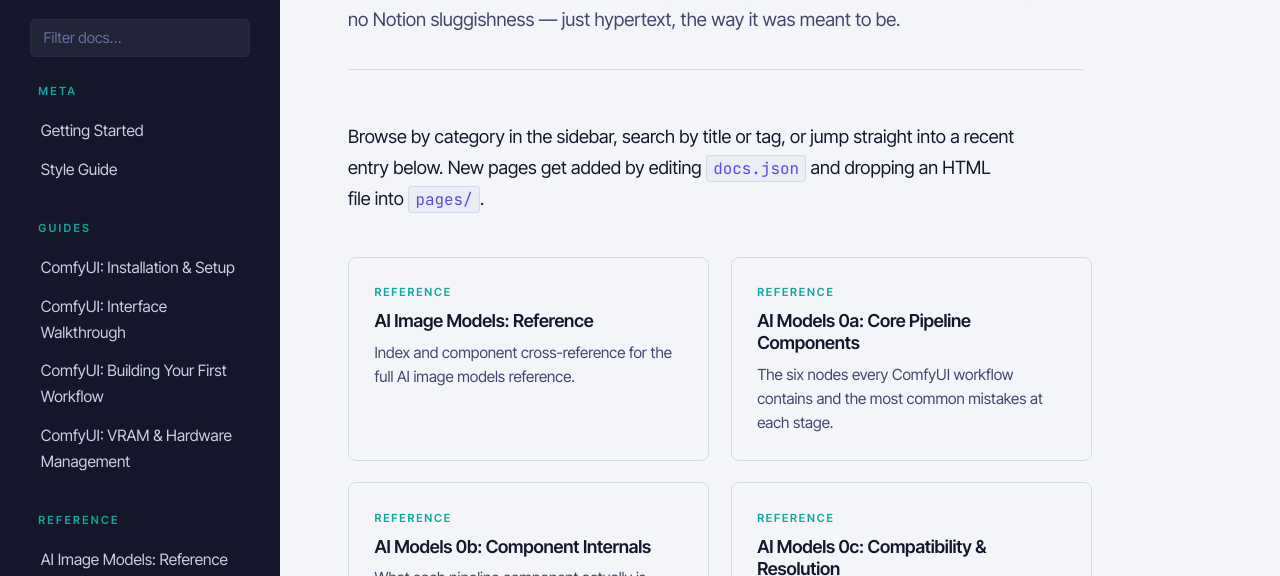
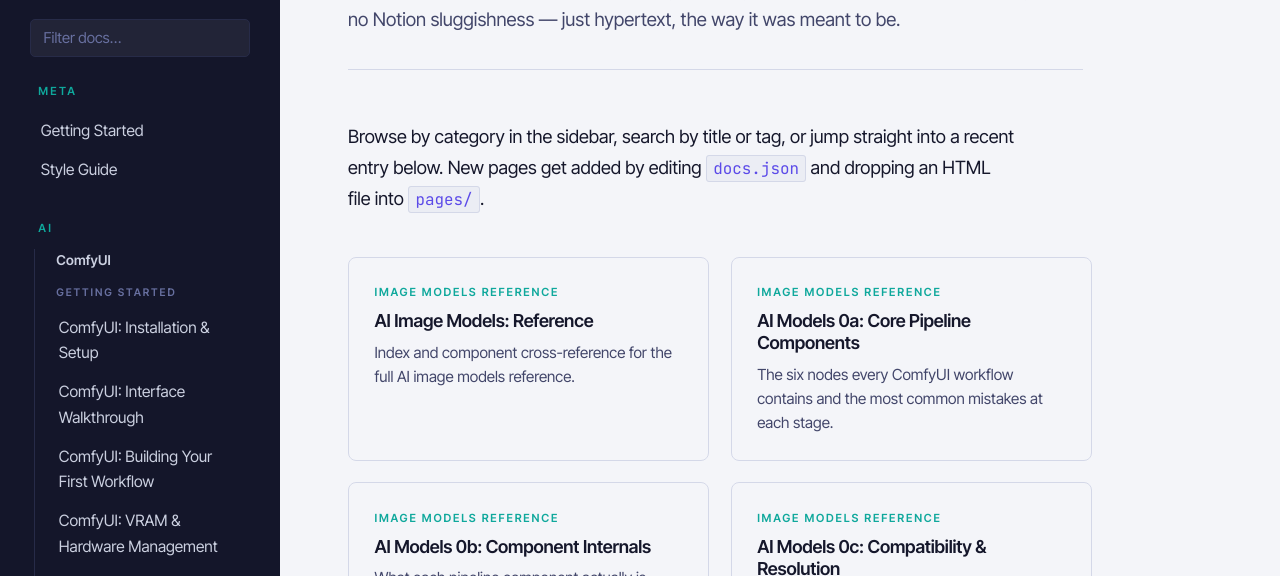
Before and after one commit to production-hr/Documentation, a plain HTML site: page index.html in a window 1280 px wide. Shown: the part 211-787 px from the top of the page. Drawn offline with Linux system fonts and the light colour scheme.

Commit message:
split in pages

```diff
--- a/assets/css/style.css
+++ b/assets/css/style.css
@@ -218,6 +218,38 @@
   width: 2px;
   background: var(--accent-2);
   border-radius: 0 2px 2px 0;
+}
+
+/* --- Nested nav levels (subsection + category) --- */
+.nav-sub {
+  margin-top: 0.5rem;
+  padding-left: 0.75rem;
+  border-left: 1px solid var(--sidebar-rule);
+  margin-left: 0.25rem;
+}
+.nav-leaf {
+  margin-top: 0.25rem;
+}
+.nav-section__title--l2 {
+  font-family: var(--sans);
+  font-size: 0.8rem;
+  letter-spacing: 0.01em;
+  text-transform: none;
+  color: var(--sidebar-fg);
+  font-weight: 600;
+  margin-bottom: 0.4rem;
+  padding-left: 0.5rem;
+}
+.nav-section__title--l3 {
+  font-family: var(--sans);
+  font-size: 0.62rem;
+  letter-spacing: 0.18em;
+  text-transform: uppercase;
+  color: var(--sidebar-muted);
+  font-weight: 600;
+  margin-bottom: 0.4rem;
+  margin-top: 0.75rem;
+  padding-left: 0.5rem;
 }
 
 /* --- Search box (inside dark sidebar) --- */
--- a/assets/js/site.js
+++ b/assets/js/site.js
@@ -35,18 +35,18 @@
     return null;
   }
 
+  function navItem(d, activeId) {
+    var isActive = d.id === activeId;
+    return '<li data-doc-item data-title="' + escapeAttr(d.title.toLowerCase()) +
+           '" data-tags="' + escapeAttr((d.tags || []).join(' ').toLowerCase()) + '">' +
+           '<a href="' + rel(d.file) + '"' +
+           (isActive ? ' class="is-active"' : '') + '>' +
+           escapeHtml(d.title) + '</a></li>';
+  }
+
   function buildSidebar(manifest) {
     var sidebar = document.querySelector('[data-nav]');
     if (!sidebar) return;
-
-    // group by category
-    var groups = {};
-    var order = [];
-    manifest.docs.forEach(function (d) {
-      var cat = d.category || 'General';
-      if (!groups[cat]) { groups[cat] = []; order.push(cat); }
-      groups[cat].push(d);
-    });
 
     var activeId = currentDocId(manifest);
     var html = '';
@@ -61,22 +61,65 @@
     // Search box
     html += '<input type="search" class="search-box" placeholder="Filter docs…" data-search />';
 
-    order.forEach(function (cat) {
+    // Separate flat docs (no section) from hierarchical docs (section present)
+    var flat = {}; var flatOrder = [];
+    var sections = {}; var sectionOrder = [];
+
+    manifest.docs.forEach(function (d) {
+      var cat = d.category || 'General';
+      if (d.section) {
+        var s = d.section, sub = d.subsection || '';
+        if (!sections[s]) { sections[s] = { subs: {}, subOrder: [] }; sectionOrder.push(s); }
+        var sec = sections[s];
+        if (!sec.subs[sub]) { sec.subs[sub] = { cats: {}, catOrder: [] }; sec.subOrder.push(sub); }
+        var subsec = sec.subs[sub];
+        if (!subsec.cats[cat]) { subsec.cats[cat] = []; subsec.catOrder.push(cat); }
+        subsec.cats[cat].push(d);
+      } else {
+        if (!flat[cat]) { flat[cat] = []; flatOrder.push(cat); }
+        flat[cat].push(d);
+      }
+    });
+
+    // Render flat categories
+    flatOrder.forEach(function (cat) {
       html += '<div class="nav-section">';
       html += '<div class="nav-section__title">' + escapeHtml(cat) + '</div><ul>';
-      groups[cat].forEach(function (d) {
-        var isActive = d.id === activeId;
-        html += '<li data-doc-item data-title="' + escapeAttr(d.title.toLowerCase()) +
-                '" data-tags="' + escapeAttr((d.tags || []).join(' ').toLowerCase()) + '">' +
-                '<a href="' + rel(d.file) + '"' +
-                (isActive ? ' class="is-active"' : '') + '>' +
-                escapeHtml(d.title) + '</a></li>';
+      flat[cat].forEach(function (d) { html += navItem(d, activeId); });
+      html += '</ul></div>';
+    });
+
+    // Render hierarchical sections: section > subsection > category
+    sectionOrder.forEach(function (s) {
+      var sec = sections[s];
+      html += '<div class="nav-section" data-nav-section>';
+      html += '<div class="nav-section__title">' + escapeHtml(s) + '</div>';
+      sec.subOrder.forEach(function (sub) {
+        var subsec = sec.subs[sub];
+        html += '<div class="nav-sub" data-nav-sub>';
+        if (sub) {
+          html += '<div class="nav-section__title nav-section__title--l2">' + escapeHtml(sub) + '</div>';
+        }
+        subsec.catOrder.forEach(function (cat) {
+          html += '<div class="nav-leaf" data-nav-leaf>';
+          html += '<div class="nav-section__title nav-section__title--l3">' + escapeHtml(cat) + '</div>';
+          html += '<ul>';
+          subsec.cats[cat].forEach(function (d) { html += navItem(d, activeId); });
+          html += '</ul></div>';
+        });
+        html += '</div>';
       });
-      html += '</ul></div>';
+      html += '</div>';
     });
 
     sidebar.innerHTML = html;
     wireSearch();
+  }
+
+  function anyVisible(nodeList) {
+    return Array.prototype.some.call(nodeList, function (el) {
+      return el.style.display !== 'none';
+    });
   }
 
   function wireSearch() {
@@ -90,14 +133,21 @@
           li.dataset.tags.indexOf(q) !== -1;
         li.style.display = match ? '' : 'none';
       });
-      // hide empty section titles
+      // hide empty leaf groups
+      document.querySelectorAll('[data-nav-leaf]').forEach(function (leaf) {
+        var items = leaf.querySelectorAll('[data-doc-item]');
+        leaf.style.display = anyVisible(items) ? '' : 'none';
+      });
+      // hide empty subsections
+      document.querySelectorAll('[data-nav-sub]').forEach(function (sub) {
+        var leaves = sub.querySelectorAll('[data-nav-leaf]');
+        sub.style.display = (leaves.length === 0 || anyVisible(leaves)) ? '' : 'none';
+      });
+      // hide empty top-level sections
       document.querySelectorAll('.nav-section').forEach(function (sec) {
         var items = sec.querySelectorAll('[data-doc-item]');
         if (items.length === 0) return;
-        var anyVisible = Array.prototype.some.call(items, function (li) {
-          return li.style.display !== 'none';
-        });
-        sec.style.display = anyVisible ? '' : 'none';
+        sec.style.display = anyVisible(items) ? '' : 'none';
       });
     });
   }
--- a/docs.json
+++ b/docs.json
@@ -25,7 +25,9 @@
     {
       "id": "comfyui-installation",
       "title": "ComfyUI: Installation & Setup",
-      "category": "Guides",
+      "section": "AI",
+      "subsection": "ComfyUI",
+      "category": "Getting Started",
       "file": "pages/comfyui-installation.html",
       "excerpt": "Install ComfyUI on Windows with CUDA, Manager, launch flags, and update workflow.",
       "tags": ["comfyui", "installation", "setup", "cuda"],
@@ -34,7 +36,9 @@
     {
       "id": "comfyui-interface",
       "title": "ComfyUI: Interface Walkthrough",
-      "category": "Guides",
+      "section": "AI",
+      "subsection": "ComfyUI",
+      "category": "Getting Started",
       "file": "pages/comfyui-interface.html",
       "excerpt": "Canvas navigation, node anatomy, wire colour types, the queue, and workflow I/O.",
       "tags": ["comfyui", "interface", "nodes", "canvas"],
@@ -43,7 +47,9 @@
     {
       "id": "comfyui-workflows",
       "title": "ComfyUI: Building Your First Workflow",
-      "category": "Guides",
+      "section": "AI",
+      "subsection": "ComfyUI",
+      "category": "Getting Started",
       "file": "pages/comfyui-workflows.html",
       "excerpt": "Step-by-step SDXL and Flux.1 txt2img workflows, img2img, and key node reference.",
       "tags": ["comfyui", "workflow", "sdxl", "flux"],
@@ -52,7 +58,9 @@
     {
       "id": "comfyui-vram",
       "title": "ComfyUI: VRAM & Hardware Management",
-      "category": "Guides",
+      "section": "AI",
+      "subsection": "ComfyUI",
+      "category": "Getting Started",
       "file": "pages/comfyui-vram.html",
       "excerpt": "GPU tier compatibility, VRAM reduction strategies, precision formats, and monitoring.",
       "tags": ["comfyui", "vram", "hardware", "performance"],
@@ -61,7 +69,9 @@
     {
       "id": "ai-image-models-reference",
       "title": "AI Image Models: Reference",
-      "category": "Reference",
+      "section": "AI",
+      "subsection": "ComfyUI",
+      "category": "Image Models Reference",
       "file": "pages/ai-image-models-reference.html",
       "excerpt": "Index and component cross-reference for the full AI image models reference.",
       "tags": ["ai", "models", "reference", "flux", "comfyui", "quantisation", "prompts"],
@@ -70,7 +80,9 @@
     {
       "id": "ai-models-0a",
       "title": "AI Models 0a: Core Pipeline Components",
-      "category": "Reference",
+      "section": "AI",
+      "subsection": "ComfyUI",
+      "category": "Image Models Reference",
       "file": "pages/ai-models-0a.html",
       "excerpt": "The six nodes every ComfyUI workflow contains and the most common mistakes at each stage.",
       "tags": ["ai", "models", "comfyui", "pipeline", "vae", "ksampler", "clip"],
@@ -79,7 +91,9 @@
     {
       "id": "ai-models-0b",
       "title": "AI Models 0b: Component Internals",
-      "category": "Reference",
+      "section": "AI",
+      "subsection": "ComfyUI",
+      "category": "Image Models Reference",
       "file": "pages/ai-models-0b.html",
       "excerpt": "What each pipeline component actually is mathematically — VAE, text encoder, scheduler, LoRA.",
       "tags": ["ai", "models", "vae", "lora", "scheduler", "internals"],
@@ -88,7 +102,9 @@
     {
       "id": "ai-models-0c",
       "title": "AI Models 0c: Compatibility & Resolution",
-      "category": "Reference",
+      "section": "AI",
+      "subsection": "ComfyUI",
+      "category": "Image Models Reference",
       "file": "pages/ai-models-0c.html",
       "excerpt": "Why VAE, encoder, scheduler, and LoRA components cannot be freely swapped between model families.",
       "tags": ["ai", "models", "compatibility", "resolution", "vae", "lora"],
@@ -97,7 +113,9 @@
     {
       "id": "ai-models-0d",
       "title": "AI Models 0d: Generation Modes",
-      "category": "Reference",
+      "section": "AI",
+      "subsection": "ComfyUI",
+      "category": "Image Models Reference",
       "file": "pages/ai-models-0d.html",
       "excerpt": "txt2img, img2img, inpainting, ControlNet, upscaling, and the full denoise continuum.",
       "tags": ["ai", "models", "txt2img", "img2img", "inpainting", "controlnet", "denoise"],
@@ -106,7 +124,9 @@
     {
       "id": "ai-models-0e",
       "title": "AI Models 0e: Empty Latent Image Node",
-      "category": "Reference",
+      "section": "AI",
+      "subsection": "ComfyUI",
+      "category": "Image Models Reference",
       "file": "pages/ai-models-0e.html",
       "excerpt": "What the Empty Latent Image node creates and how Width and Height map to latent tensor shape.",
       "tags": ["ai", "models", "comfyui", "latent", "vae"],
@@ -115,7 +135,9 @@
     {
       "id": "ai-models-1",
       "title": "AI Models 1: Model Landscape",
-      "category": "Reference",
+      "section": "AI",
+      "subsection": "ComfyUI",
+      "category": "Image Models Reference",
       "file": "pages/ai-models-1.html",
       "excerpt": "SDXL, Flux.1, Flux.2, Z-Image, and Qwen-Image — parameters, VRAM, and typical filenames.",
       "tags": ["ai", "models", "flux", "sdxl", "qwen", "z-image", "vram"],
@@ -124,7 +146,9 @@
     {
       "id": "ai-models-2",
       "title": "AI Models 2: Variant & Suffix Labels",
-      "category": "Reference",
+      "section": "AI",
+      "subsection": "ComfyUI",
+      "category": "Image Models Reference",
       "file": "pages/ai-models-2.html",
       "excerpt": "What dev, schnell, klein, pro, Turbo, Kontext, and other labels mean in practice.",
       "tags": ["ai", "models", "flux", "labels", "license", "distillation"],
@@ -133,7 +157,9 @@
     {
       "id": "ai-models-3",
       "title": "AI Models 3: Precision & Quantisation",
-      "category": "Reference",
+      "section": "AI",
+      "subsection": "ComfyUI",
+      "category": "Image Models Reference",
       "file": "pages/ai-models-3.html",
       "excerpt": "BF16, FP8, GGUF Q4–Q8, NVF4 — quality vs VRAM trade-offs for image DiT models.",
       "tags": ["ai", "models", "quantisation", "gguf", "bf16", "fp8", "vram"],
@@ -142,7 +168,9 @@
     {
       "id": "ai-models-4",
       "title": "AI Models 4: Architecture Types",
-      "category": "Reference",
+      "section": "AI",
+      "subsection": "ComfyUI",
+      "category": "Image Models Reference",
       "file": "pages/ai-models-4.html",
       "excerpt": "UNet, DiT, Flow Matching, S3-DiT, LLM text encoders — how each works and where it's used.",
       "tags": ["ai", "models", "architecture", "unet", "dit", "flux", "transformer"],
@@ -151,7 +179,9 @@
     {
       "id": "ai-models-5",
       "title": "AI Models 5: ComfyUI Folder Guide",
-      "category": "Reference",
+      "section": "AI",
+      "subsection": "ComfyUI",
+      "category": "Image Models Reference",
       "file": "pages/ai-models-5.html",
       "excerpt": "Where every file type belongs in models/ — checkpoints, diffusion_models, clip, vae, loras.",
       "tags": ["ai", "models", "comfyui", "folders", "setup", "installation"],
@@ -160,7 +190,9 @@
     {
       "id": "ai-models-6",
       "title": "AI Models 6: Reading a Model Filename",
-      "category": "Reference",
+      "section": "AI",
+      "subsection": "ComfyUI",
+      "category": "Image Models Reference",
       "file": "pages/ai-models-6.html",
       "excerpt": "Annotated examples decoding flux2-dev-Q4_K_M.gguf and qwen-image-2512-fp8.safetensors.",
       "tags": ["ai", "models", "filenames", "gguf", "safetensors", "quantisation"],
@@ -169,7 +201,9 @@
     {
       "id": "ai-models-7",
       "title": "AI Models 7: Prompt Craft by Model",
-      "category": "Reference",
+      "section": "AI",
+      "subsection": "ComfyUI",
+      "category": "Image Models Reference",
       "file": "pages/ai-models-7.html",
       "excerpt": "Encoder-specific prompt dialects, per-model examples, and universal principles for all models.",
       "tags": ["ai", "models", "prompts", "clip", "t5", "flux", "sdxl", "qwen"],
@@ -178,7 +212,9 @@
     {
       "id": "pipeline-svg",
       "title": "AI Character Pipeline — SVG",
-      "category": "Reference",
+      "section": "AI",
+      "subsection": "ComfyUI",
+      "category": "Image Models Reference",
       "file": "pages/pipeline-svg.html",
       "excerpt": "Character pipeline diagram rendered as inline SVG — no dependencies, dark-mode aware.",
       "tags": ["pipeline", "svg", "diagram", "character", "ai"],
@@ -187,7 +223,9 @@
     {
       "id": "pipeline-mermaid",
       "title": "AI Character Pipeline — Mermaid",
-      "category": "Reference",
+      "section": "AI",
+      "subsection": "ComfyUI",
+      "category": "Image Models Reference",
       "file": "pages/pipeline-mermaid.html",
       "excerpt": "Character pipeline diagram generated from text syntax via Mermaid.js.",
       "tags": ["pipeline", "mermaid", "diagram", "character", "ai"],
@@ -196,7 +234,9 @@
     {
       "id": "pipeline-css",
       "title": "AI Character Pipeline — CSS",
-      "category": "Reference",
+      "section": "AI",
+      "subsection": "ComfyUI",
+      "category": "Image Models Reference",
       "file": "pages/pipeline-css.html",
       "excerpt": "Character pipeline diagram built from pure HTML and CSS — no SVG, no scripts.",
       "tags": ["pipeline", "css", "diagram", "character", "ai"],
```
Also changed, not shown: .claude/settings.local.json.
